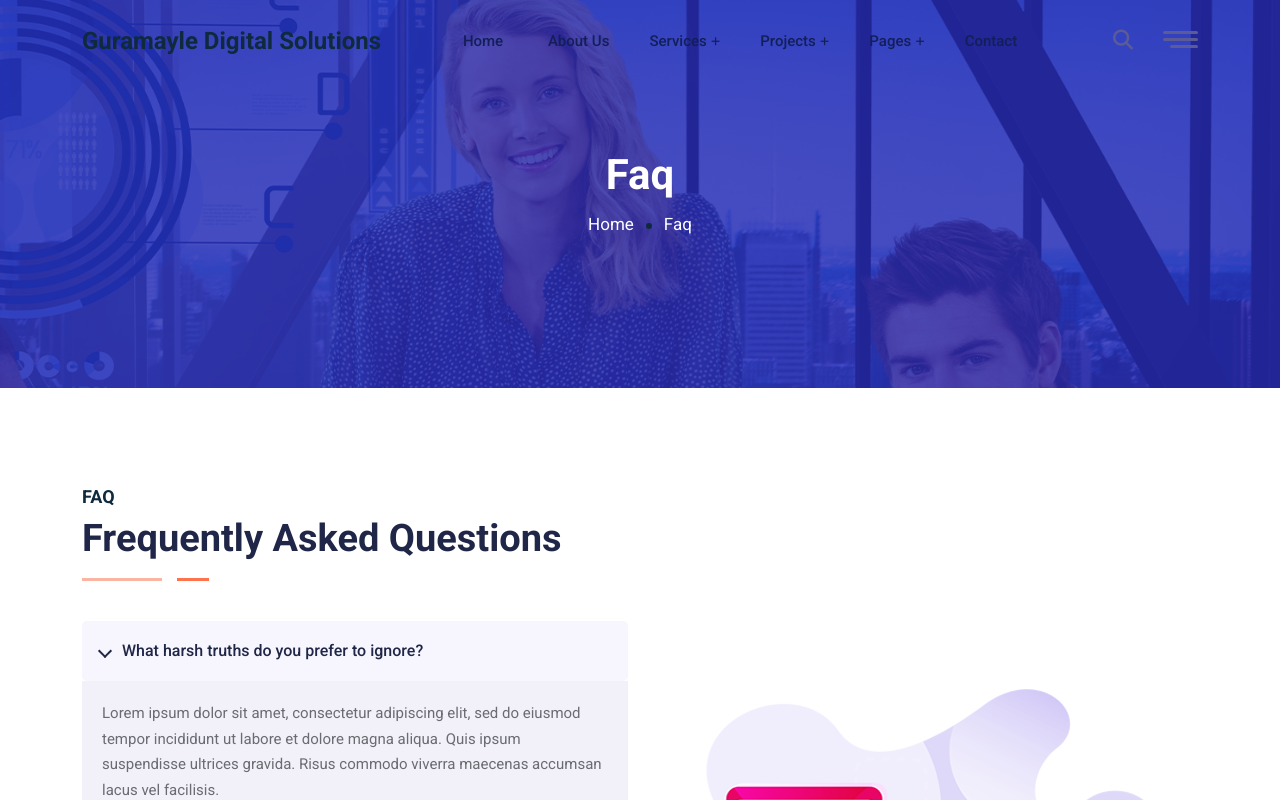
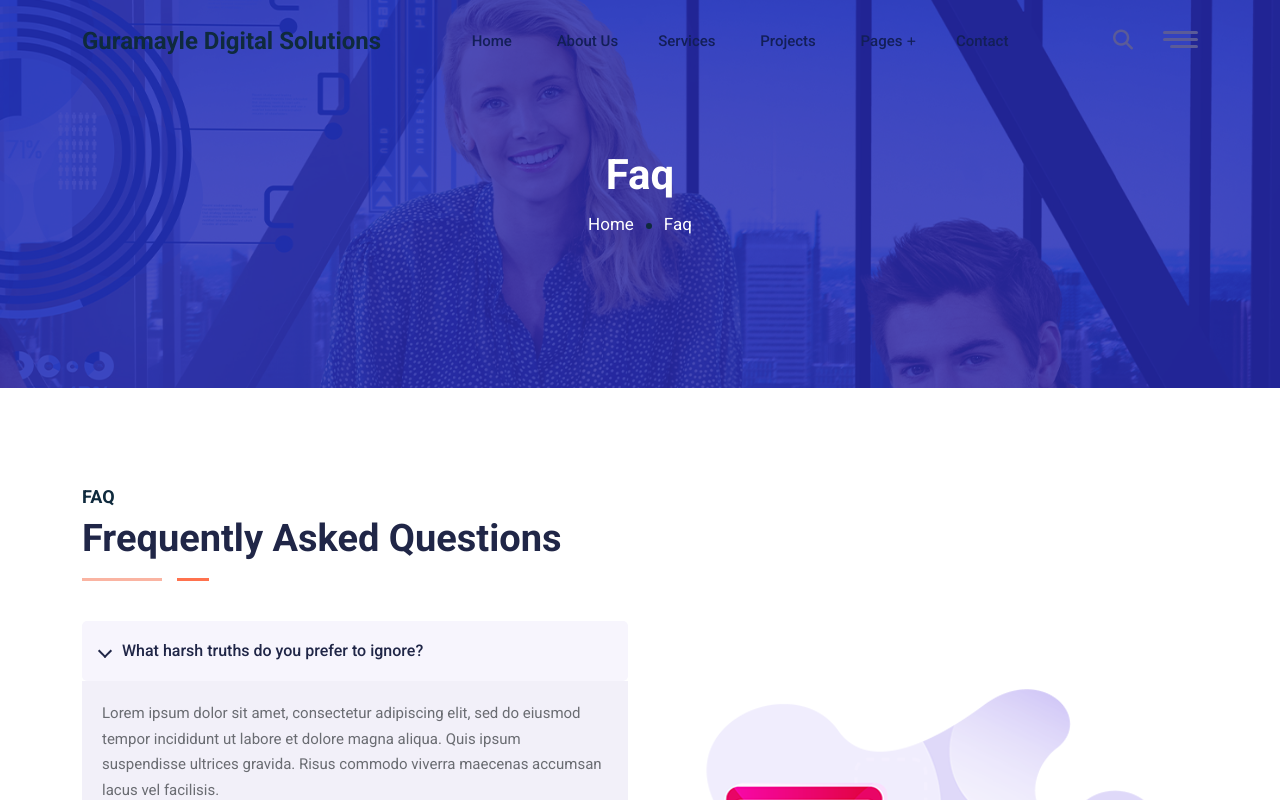
Before and after one commit to henask12/DigitalCraft-Solutions, a Next.js app: page /faq in a window 1280 px wide. Shown: the top 800 px of the page. Built offline with nearby package versions, Linux system fonts and the light colour scheme.

Commit message:
updated navbar

```diff
--- a/components/Layouts/Navbar.js
+++ b/components/Layouts/Navbar.js
@@ -103,10 +103,10 @@ const Navbar = () => {
                         currentPath == "/services/" && "active"
                       }`}
                     >
-                      Services <i className="fa-solid fa-plus"></i>
+                      Services <i className="fa-solid"></i>
                     </Link>
 
-                    <ul className="dropdown-menu">
+                    {/* <ul className="dropdown-menu">
                       <li className="nav-item">
                         <Link
                           href="/services/"
@@ -128,7 +128,7 @@ const Navbar = () => {
                           Service Details
                         </Link>
                       </li>
-                    </ul>
+                    </ul> */}
                   </li>
 
                   <li className="nav-item">
@@ -138,10 +138,10 @@ const Navbar = () => {
                         currentPath == "/projects/" && "active"
                       }`}
                     >
-                      Projects <i className="fa-solid fa-plus"></i>
+                      Projects <i className="fa-solid "></i>
                     </Link>
 
-                    <ul className="dropdown-menu">
+                    {/* <ul className="dropdown-menu">
                       <li className="nav-item">
                         <Link
                           href="/projects/"
@@ -174,7 +174,7 @@ const Navbar = () => {
                           Project Details
                         </Link>
                       </li>
-                    </ul>
+                    </ul> */}
                   </li>
 
                   {/* <li className="nav-item">
```
